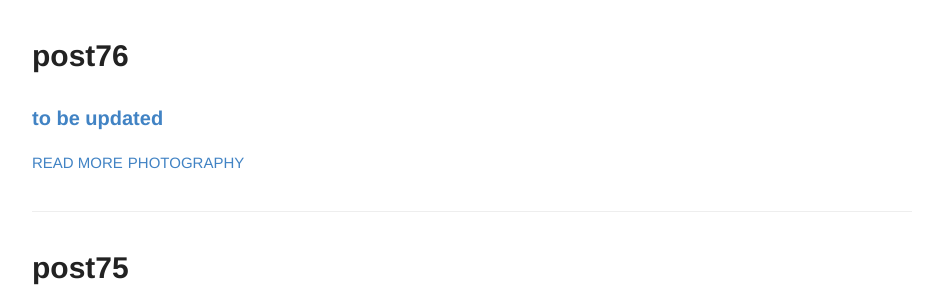
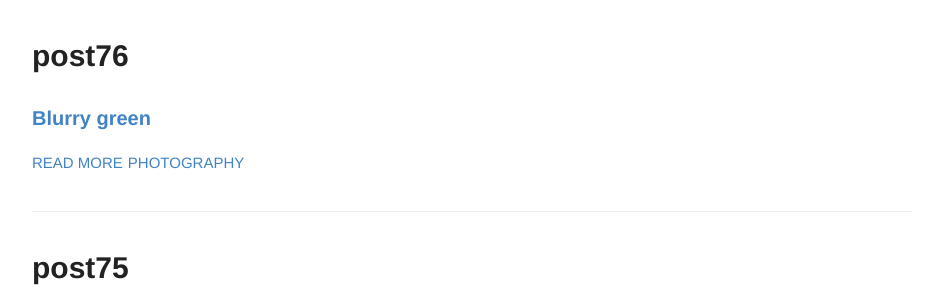
Before and after one commit to rsk/rsk.github.io, a Jekyll site: the page built from index.html, in a window 1280 px wide and 900 px high, scrolled down 11510 px. Shown: the part 153-453 px from the top of the window, without its empty margins (168-1111 px from the left). Built offline with Jekyll 4.4.1, drawn with Linux system fonts in a browser that asks for light colours.

Commit message:
Update 2020-6-06-post76.md

```diff
--- a/_posts/2020-6-06-post76.md
+++ b/_posts/2020-6-06-post76.md
@@ -2,7 +2,7 @@
 layout: post
 title: post76
 number: 76
-excerpt: to be updated
+excerpt: Blurry green
 tags:
   - photography
 
```
